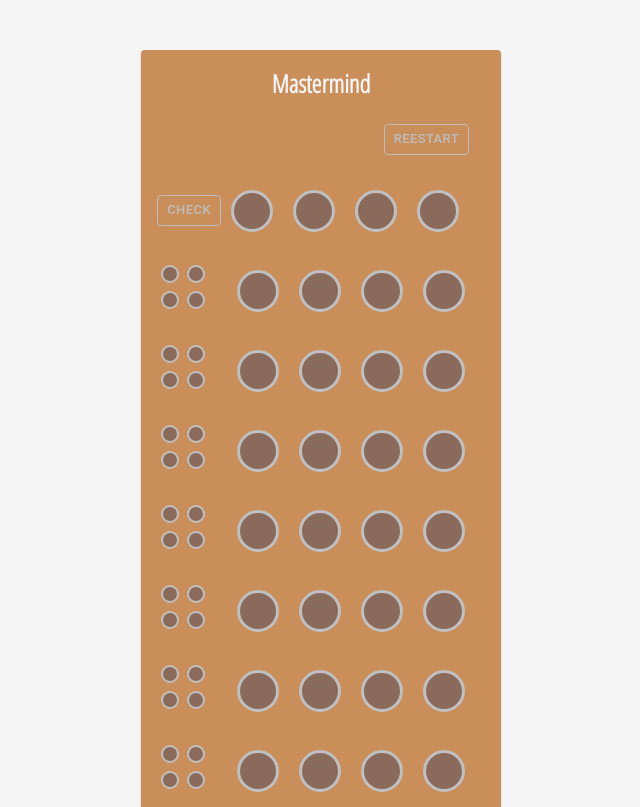
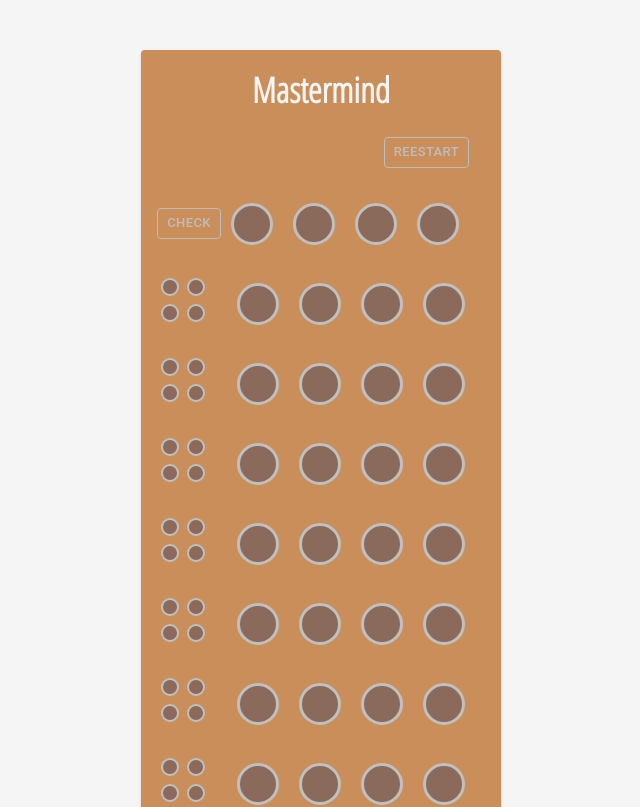
Before and after one commit to johanRivasCastro/mastermind-test, a React (Create React App) app: page / in a window 1280 px wide. Shown: the top 807 px of the page, without its empty margins (319-959 px from the left). Built offline with nearby package versions, Linux system fonts and the light colour scheme.

Commit message:
title size chaged

```diff
--- a/src/pages/Dashboard.jsx
+++ b/src/pages/Dashboard.jsx
@@ -17,7 +17,7 @@
   title: {
     fontFamily: "Open Sans Condensed",
     textAlign: "center",
-    fontSize: "25px",
+    fontSize: "35px",
     fontWeight: "bold",
     color: "#F5F5F5",
   },
```
